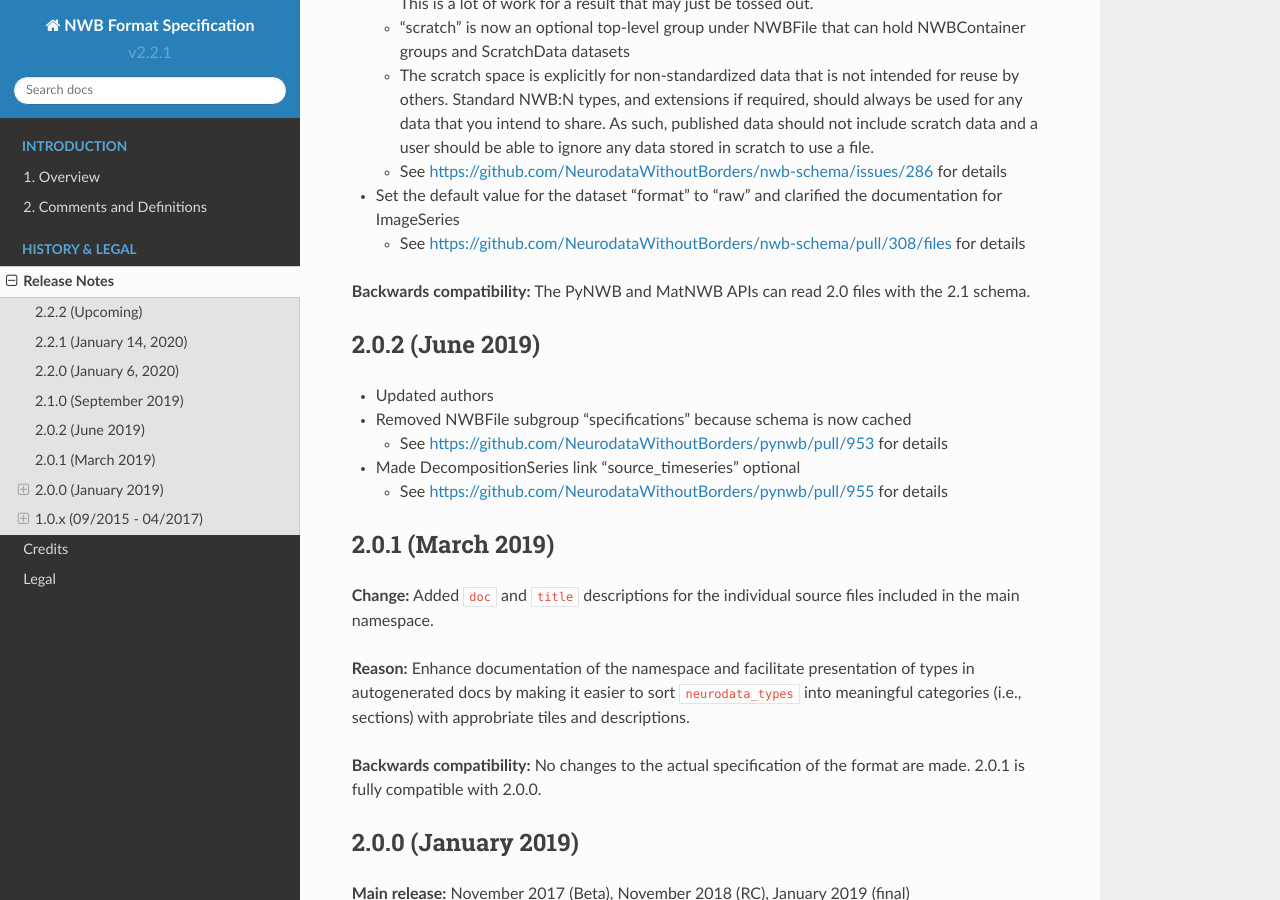
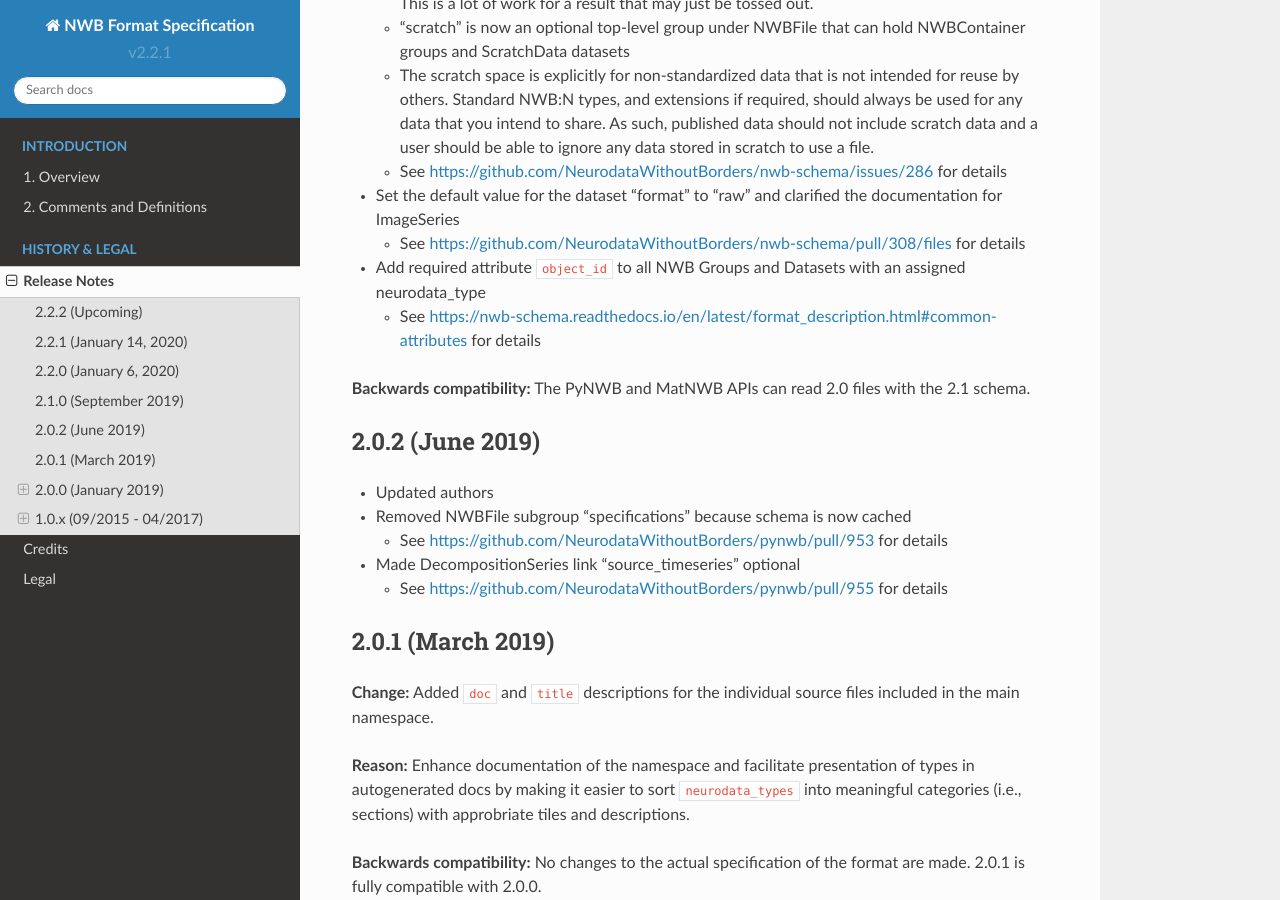
Before and after one commit to NeurodataWithoutBorders/nwb-schema, a Sphinx documentation site: the page built from docs/format/source/format_release_notes.rst, in a window 1280 px wide and 900 px high, scrolled down 3321 px. Built offline with Sphinx 7.4.7 and the Read the Docs theme 2.0.0, drawn with Linux system fonts in a browser that asks for light colours.

Commit message:
Mention addition of `object_id` in 2.1.0 release notes
Fix #401

```diff
--- a/docs/format/source/format_release_notes.rst
+++ b/docs/format/source/format_release_notes.rst
@@ -152,6 +152,10 @@ Release Notes
 - Set the default value for the dataset "format" to "raw" and clarified the documentation for ImageSeries
 
   - See https://github.com/NeurodataWithoutBorders/nwb-schema/pull/308/files for details
+
+- Add required attribute ``object_id`` to all NWB Groups and Datasets with an assigned neurodata_type
+
+  - See https://nwb-schema.readthedocs.io/en/latest/format_description.html#common-attributes for details
 
 **Backwards compatibility:** The PyNWB and MatNWB APIs can read 2.0 files with the 2.1 schema.
 
```
